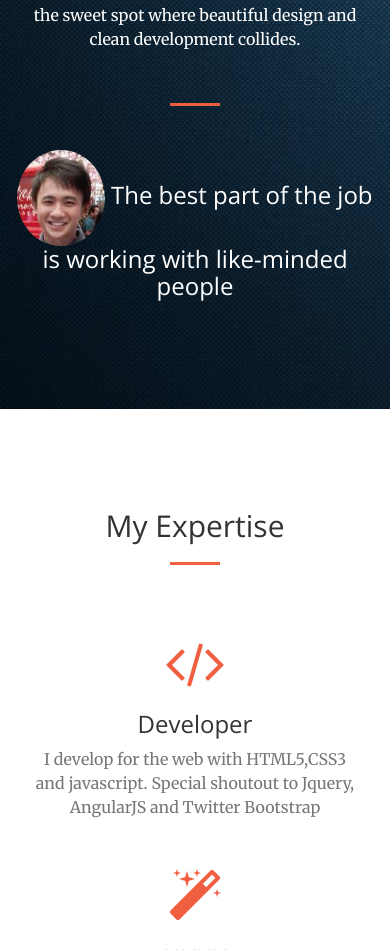
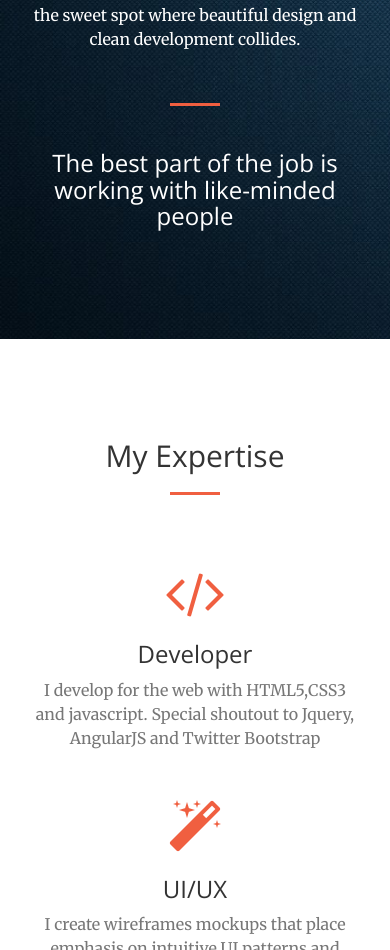
Before and after one commit to tengkiatwong/justinwong, a website: page index.html in a window 390 px wide. Shown: the part 1379-2329 px from the top of the page. Drawn offline with nearby package versions, Linux system fonts and the light colour scheme.

Commit message:
minor responsiveness updates

```diff
--- a/index.html
+++ b/index.html
@@ -73,8 +73,8 @@
 
                     <p class="paraText" style="padding-top:2em;padding-bottom:2em">I'm Justin, web-developer and undergraduate student in Information Systems. I have helped startups gather more than $250,000 in seed funding with my work, and I am looking to do even more. While my expertise centers around design and development, my work with various startups in Singapore has taken me on an exciting journey from front-end to back-end and everywhere else in between. I go where I am needed, always more than happy to learn a new framework or library, because I believe there is always a right tool for the job. Nevertheless, I am excited for the exhilarating adventure that lies ahead of me as I stand in the sweet spot where beautiful design and clean development collides.</p>
                     <hr>
-                    <h3 style="padding-top:1em">
-                        <img src="img/profile.jpg" style="border-radius:50%;height:4em" class="portrait">
+                    <h3 style="padding-top:1em" class="portrait">
+                        <img src="img/profile.jpg" style="border-radius:50%;height:4em" class="hidden-xs hidden-sm">
                         The best part of the job is working with like-minded people
                     </h3>
                 </div>
--- a/js/creative.js
+++ b/js/creative.js
@@ -78,7 +78,7 @@
      sr.reveal('.portrait', {
         duration: 1000,
         scale: 0.8,
-        delay: 2800,
+        delay: 4800,
         reset:true
     });
 
```
